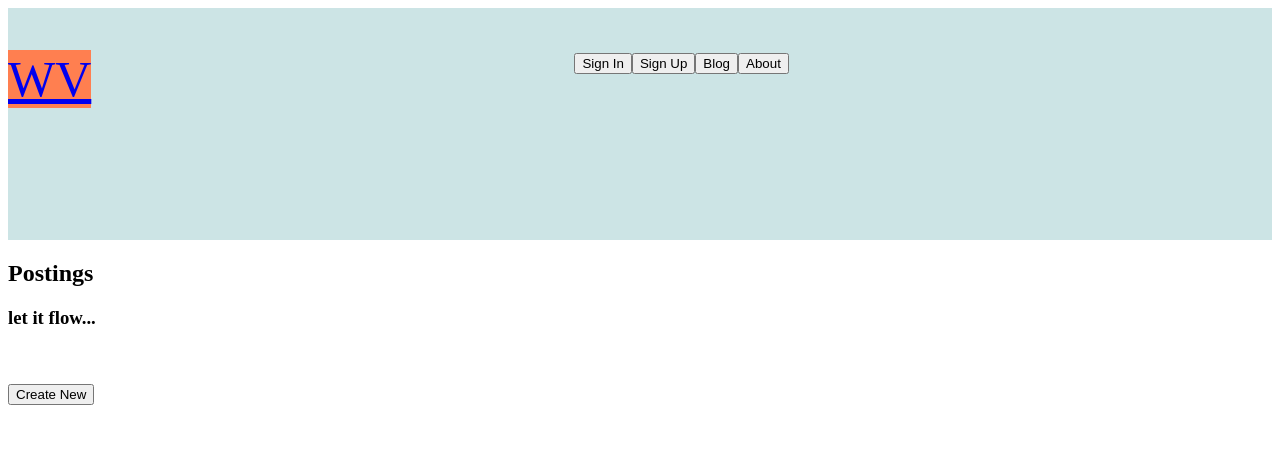
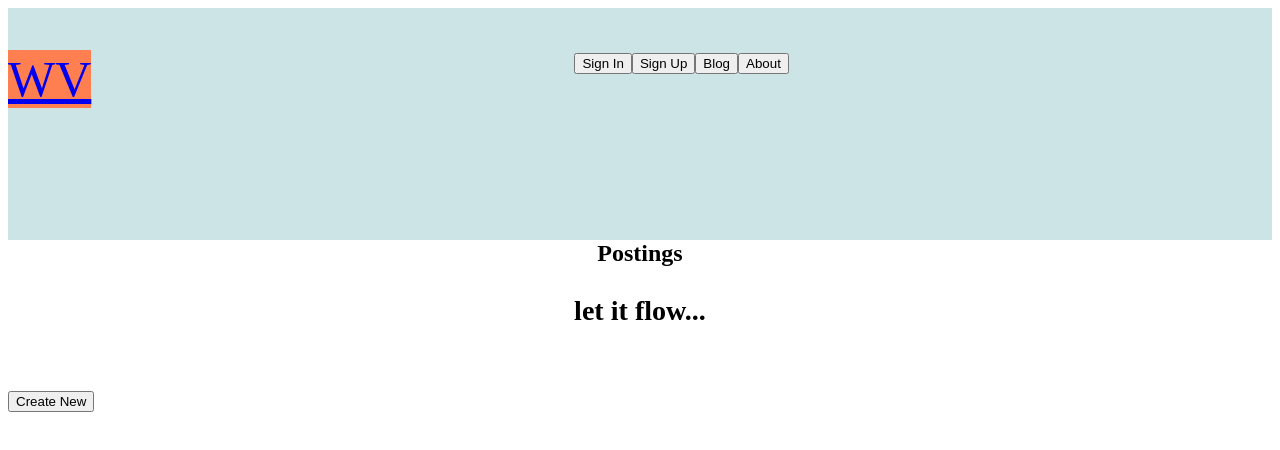
Before and after one commit to 5usana/wvblog, a React (Create React App) app: page /blog in a window 1280 px wide. Shown: the top 450 px of the page. Built offline with nearby package versions, Linux system fonts and the light colour scheme; a web font is replaced by a local one.

Commit message:
updated styles

```diff
--- a/src/blog/CreatePost.js
+++ b/src/blog/CreatePost.js
@@ -1,6 +1,11 @@
 import React from 'react';
 import NavBar from '../components/NavBar';
 import styled from 'styled-components';
+
+
+
+
+
 
 const BlogDiv = styled.div`
 	  width: 45vw;
@@ -8,6 +13,8 @@ const BlogDiv = styled.div`
     border-radius: 20px;
     background-color: Blue;
     opacity: .8 ;
+    margin: 0 auto;
+    text-align: center;
 
 `;
 
--- a/src/blog/DisplayAllPosts.js
+++ b/src/blog/DisplayAllPosts.js
@@ -3,6 +3,18 @@ import CreatePost from './CreatePost';
 import Post from './Post';
 import NavBar from '../components/NavBar';
 import ModifyPost from './ModifyPost';
+import styled from 'styled-components';
+
+const HeaderTwo = styled.h2`
+  margin: 0 auto;
+	text-align: center;
+`;
+
+const FlowDiv = styled.h2`
+  margin: 0 auto;
+	text-align: center;
+`;
+
 
 //Parent component to Post, CreatePost & ModifyPost
 
@@ -118,12 +130,12 @@ function DisplayAllPosts() {
     return (
         <>
         <NavBar />
-        <h2> Postings </h2>
+        <HeaderTwo> Postings </HeaderTwo>
         {/* if allPosts is empty, lrt it flow will display */}
         {!allPosts.length ? (
-          <div>
-          <h3>let it flow... </h3>
-        </div>
+          <FlowDiv>
+            <h3>let it flow... </h3>
+          </FlowDiv>
       ) : (
         // if allPosts contains entries .map() will display entries
         allPosts.map(eachPost => {
--- a/src/blog/ModifyPost.js
+++ b/src/blog/ModifyPost.js
@@ -1,9 +1,18 @@
 import React from 'react';
+import styled from 'styled-components';
+
+
+const ModifyForm = styled.form`
+    margin: 0 auto;
+    text-align: center;
+`;
+
+
 
 function ModifyPost(props) {
     return (
         <>
-            <form>
+            <ModifyForm>
                 <h1>Modify Post</h1>
                 <input
                     defaultValue={props.title}
@@ -24,7 +33,7 @@ function ModifyPost(props) {
                 <br />
                 <br />
                 <button onClick ={props.updatePost}>Update Post</button>
-            </form>
+            </ModifyForm>
         </>
     );
 }
--- a/src/blog/Post.js
+++ b/src/blog/Post.js
@@ -1,16 +1,23 @@
 import React from 'react';
+import styled from 'styled-components';
+
+const PostSection = styled.section`
+    margin: 0 auto;
+    text-align: center;
+`;
+
 
 // props destructured to pass down data  -display published postings
 function Post({ title, content, editPost, id, deletePost }) {
     return (
         <>
-            <section>
+            <PostSection>
             {/* props passed to display title and content once post is published  */}
                 <h3>{title}</h3>
                 <p> {content}</p>
                 <button onClick={() => editPost(id)}> Modify </button>
                 <button onClick={() => deletePost(id)}> Delete </button>
-            </section>
+            </PostSection>
         </>
         )
     }
--- a/src/components/SignIn.js
+++ b/src/components/SignIn.js
@@ -28,7 +28,7 @@ function SignIn() {
 			</Link>
 			<SignInContainer>
 				<form>
-					<HeaderOne>Welcome Back!</HeaderOne>
+					<HeaderOne>Welcome Back</HeaderOne>
 					<HeaderSix> Coming soon! </HeaderSix>
 					<div className='form-group'>
 						<label>Email</label>
@@ -61,8 +61,9 @@ function SignIn() {
 					<div className='new-member'>
 						<br />
                         <br />
-                        Join us!
-                        {/* <Link to='/signup'>Sign Up</Link> */}
+                        Join us
+						<br></br>
+                        <Link to='/signup'>Sign Up</Link>
 
 					</div>
 				</form>
```
